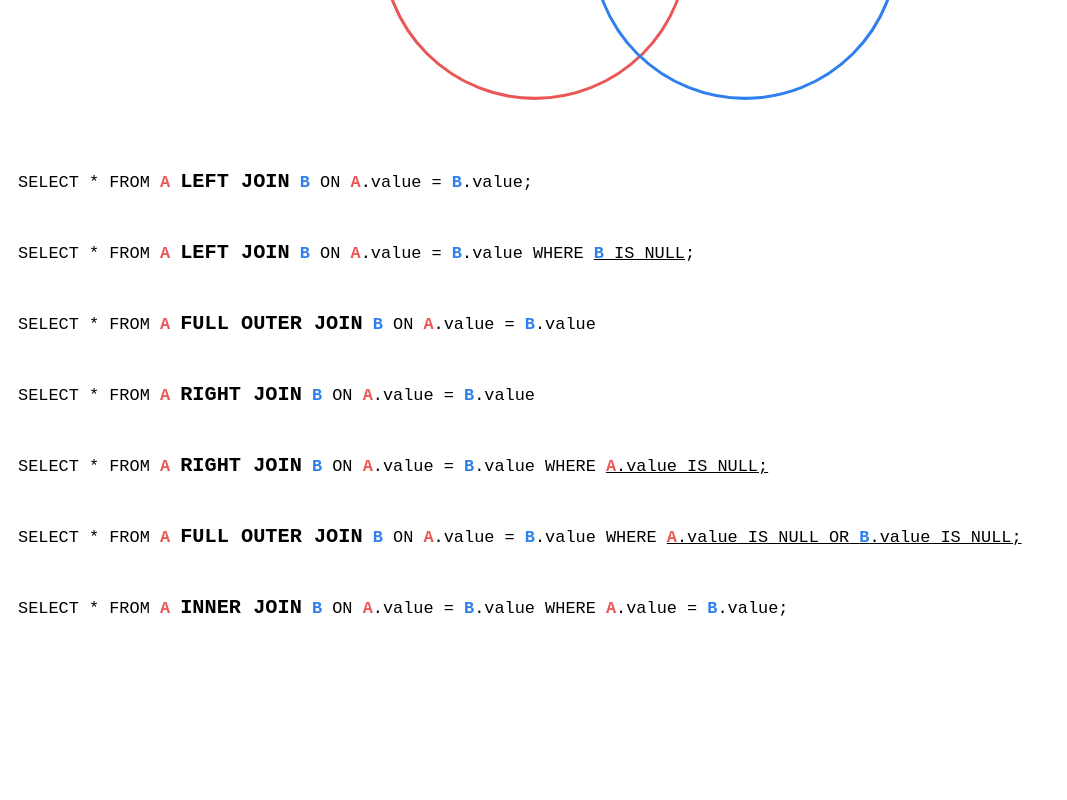
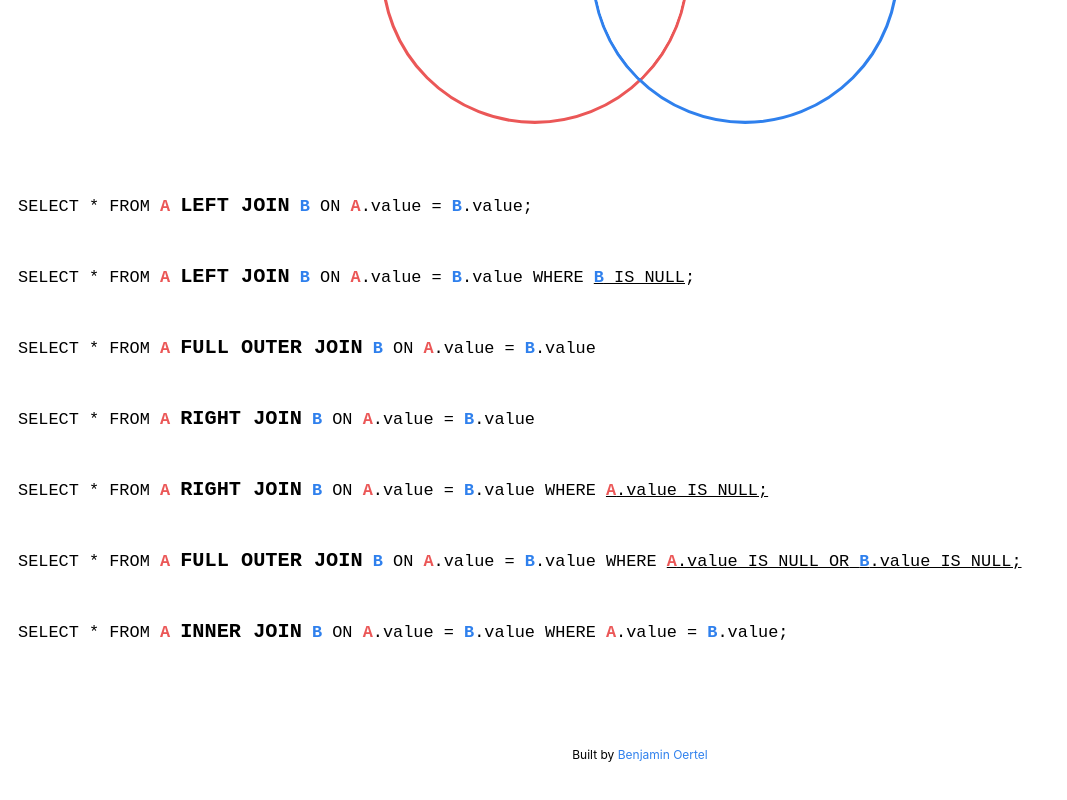
Before and after one commit to boertel/join, a Next.js app: page / in a window 1280 px wide. Shown: the part 316-1116 px from the top of the page, without its empty margins (0-1067 px from the left). Before the commit the page ends 959 px from the top, so only its background shows below. Built offline with nearby package versions, Linux system fonts and the light colour scheme.

Commit message:
nice footer

```diff
--- a/pages/index.js
+++ b/pages/index.js
@@ -277,6 +277,18 @@
           </code>
         ))}
       </div>
+      <div
+        style={{
+          marginTop: '80px',
+          textAlign: 'center',
+          marginBottom: '40px',
+          fontSize: '12px',
+        }}>
+        Built by{' '}
+        <a href="https://ben.oertel.fr/" target="_blank">
+          Benjamin Oertel
+        </a>
+      </div>
     </>
   );
 }
--- a/styles/globals.css
+++ b/styles/globals.css
@@ -6,6 +6,8 @@
 
   --red: #EB5757;
   --blue:#2F80ED;
+
+  --link: var(--blue);
 }
 
 @media (prefers-color-scheme: dark) {
@@ -13,6 +15,8 @@
       --fg: rgb(201, 209, 217);
       --bg: #0D1117;
       --grey: rgba(255, 255, 255, 0.2);
+
+      --link: var(--red);
   }
 }
 
@@ -26,9 +30,13 @@
   color: var(--fg);
 }
 
+h1 {
+    font-size: 40px;
+}
+
 
 a {
-  color: inherit;
+  color: var(--link);
   text-decoration: none;
 }
 
```
